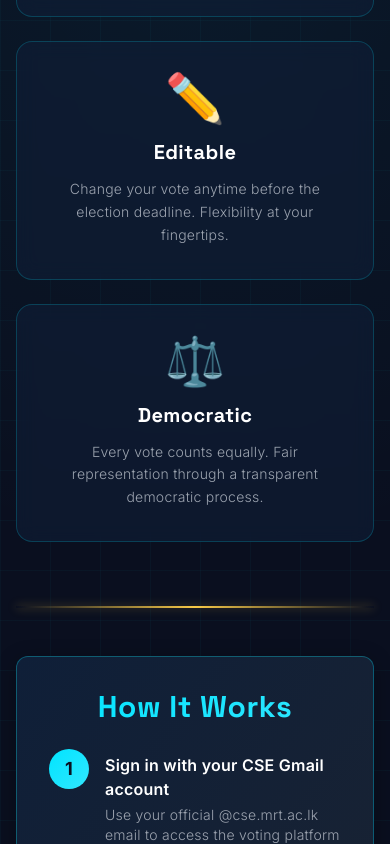
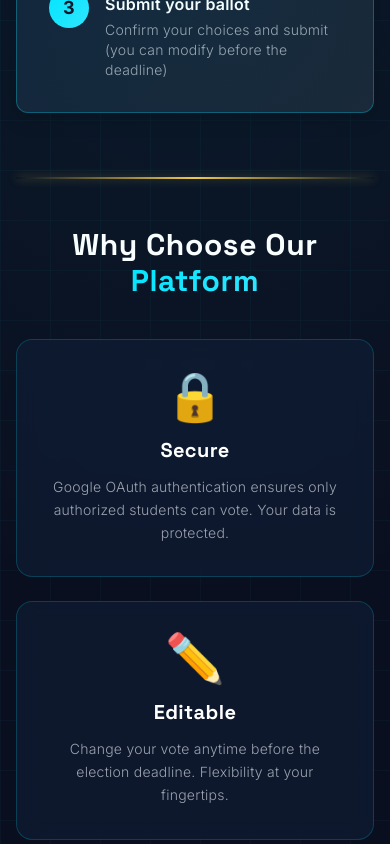
Before and after one commit to Ifaz-Ikram/CSE-Department-Representative-Election, a Next.js app: page / in a window 390 px wide. Shown: the part 1280-2124 px from the top of the page. Built offline with nearby package versions, Linux system fonts and the light colour scheme; no server answers.

Commit message:
feat: Initialize election platform with authentication, core pages, and UI components.

```diff
--- a/src/app/globals.css
+++ b/src/app/globals.css
@@ -411,15 +411,16 @@
 }
 
 .react-datepicker {
-  background-color: var(--navy-light);
-  border: 1px solid rgba(0, 229, 255, 0.3);
+  background-color: var(--navy-light) !important;
+  border: 1px solid rgba(0, 229, 255, 0.3) !important;
   border-radius: 0.75rem;
   font-family: 'Inter', sans-serif;
   box-shadow: 0 0 25px rgba(0, 229, 255, 0.2);
+  color: white !important;
 }
 
 .react-datepicker__header {
-  background-color: var(--navy-dark);
+  background-color: var(--navy-dark) !important;
   border-bottom: 1px solid rgba(0, 229, 255, 0.2);
   border-top-left-radius: 0.75rem;
   border-top-right-radius: 0.75rem;
@@ -429,12 +430,12 @@
 .react-datepicker__current-month,
 .react-datepicker-time__header,
 .react-datepicker__day-name {
-  color: var(--cyan);
+  color: var(--cyan) !important;
   font-weight: 600;
 }
 
 .react-datepicker__day {
-  color: white;
+  color: white !important;
   border-radius: 0.375rem;
 }
 
@@ -490,3 +491,54 @@
 .react-datepicker__triangle {
   display: none;
 }
+
+/* Additional overrides to force dark mode */
+.react-datepicker__month-container {
+  background-color: var(--navy-light) !important;
+}
+
+.react-datepicker__month {
+  background-color: var(--navy-light) !important;
+}
+
+.react-datepicker__week {
+  color: white !important;
+}
+
+.react-datepicker__day--outside-month {
+  color: #6b7280 !important;
+}
+
+.react-datepicker__header--time {
+  background-color: var(--navy-dark) !important;
+}
+
+.react-datepicker__time {
+  background-color: var(--navy-light) !important;
+}
+
+.react-datepicker__time-box {
+  background-color: var(--navy-light) !important;
+}
+
+.react-datepicker__time-list {
+  background-color: var(--navy-light) !important;
+}
+
+/* Force dark scrollbar for time list */
+.react-datepicker__time-list::-webkit-scrollbar {
+  width: 8px;
+}
+
+.react-datepicker__time-list::-webkit-scrollbar-track {
+  background: var(--navy-dark);
+}
+
+.react-datepicker__time-list::-webkit-scrollbar-thumb {
+  background: rgba(0, 229, 255, 0.3);
+  border-radius: 4px;
+}
+
+.react-datepicker__time-list::-webkit-scrollbar-thumb:hover {
+  background: rgba(0, 229, 255, 0.5);
+}
--- a/src/app/my-votes/page.tsx
+++ b/src/app/my-votes/page.tsx
@@ -1,7 +1,7 @@
 "use client";
 
 import { useSession } from "next-auth/react";
-import { useRouter } from "next/navigation";
+import { useRouter, useSearchParams } from "next/navigation";
 import { useEffect, useState } from "react";
 import Navigation from "@/components/Navigation";
 import GlowDivider from "@/components/GlowDivider";
@@ -37,6 +37,7 @@ interface Ballot {
 export default function MyVotesPage() {
     const { data: session, status } = useSession();
     const router = useRouter();
+    const searchParams = useSearchParams();
     const [ballots, setBallots] = useState<Ballot[]>([]);
     const [selectedBallotId, setSelectedBallotId] = useState<string | null>(null);
     const [loading, setLoading] = useState(true);
@@ -59,6 +60,15 @@ export default function MyVotesPage() {
             const data = await res.json();
             if (data.ballots) {
                 setBallots(data.ballots);
+
+                // Auto-select ballot if electionId is in URL
+                const electionId = searchParams.get("electionId");
+                if (electionId) {
+                    const ballot = data.ballots.find((b: Ballot) => b.election.id === electionId);
+                    if (ballot) {
+                        setSelectedBallotId(ballot.id);
+                    }
+                }
             }
             setLoading(false);
         } catch (error) {
--- a/src/app/page.tsx
+++ b/src/app/page.tsx
@@ -173,39 +173,9 @@ function HomeContent() {
             </div>
           </div>
 
-          {/* Features Section */}
-          <div className="mb-16">
-            <h3 className="text-3xl font-bold text-white text-center mb-10">
-              Why Choose Our <span className="text-gradient">Platform</span>
-            </h3>
-            <div className="grid md:grid-cols-3 gap-6">
-              <div className="glass-card text-center p-8 group">
-                <div className="text-5xl mb-4 group-hover:scale-110 transition-transform duration-300">🔒</div>
-                <h4 className="text-xl font-bold text-white mb-3">Secure</h4>
-                <p className="text-gray-400 text-sm leading-relaxed">
-                  Google OAuth authentication ensures only authorized students can vote. Your data is protected.
-                </p>
-              </div>
-              <div className="glass-card text-center p-8 group">
-                <div className="text-5xl mb-4 group-hover:scale-110 transition-transform duration-300">✏️</div>
-                <h4 className="text-xl font-bold text-white mb-3">Editable</h4>
-                <p className="text-gray-400 text-sm leading-relaxed">
-                  Change your vote anytime before the election deadline. Flexibility at your fingertips.
-                </p>
-              </div>
-              <div className="glass-card text-center p-8 group">
-                <div className="text-5xl mb-4 group-hover:scale-110 transition-transform duration-300">⚖️</div>
-                <h4 className="text-xl font-bold text-white mb-3">Democratic</h4>
-                <p className="text-gray-400 text-sm leading-relaxed">
-                  Every vote counts equally. Fair representation through a transparent democratic process.
-                </p>
-              </div>
-            </div>
-          </div>
-
-          <GlowDivider variant="gold" className="my-12" />
 
           {/* How It Works Section */}
+          <div className="mb-16">
             <div className="card-premium text-left max-w-3xl mx-auto">
               <h3 className="text-3xl font-bold text-gradient mb-6 text-center">How It Works</h3>
               <ol className="space-y-5">
@@ -248,6 +218,39 @@ function HomeContent() {
               </ol>
             </div>
           </div>
+
+          <GlowDivider variant="gold" className="my-12" />
+
+          {/* Features Section */}
+          <div className="mb-16">
+            <h3 className="text-3xl font-bold text-white text-center mb-10">
+              Why Choose Our <span className="text-gradient">Platform</span>
+            </h3>
+            <div className="grid md:grid-cols-3 gap-6">
+              <div className="glass-card text-center p-8 group">
+                <div className="text-5xl mb-4 group-hover:scale-110 transition-transform duration-300">🔒</div>
+                <h4 className="text-xl font-bold text-white mb-3">Secure</h4>
+                <p className="text-gray-400 text-sm leading-relaxed">
+                  Google OAuth authentication ensures only authorized students can vote. Your data is protected.
+                </p>
+              </div>
+              <div className="glass-card text-center p-8 group">
+                <div className="text-5xl mb-4 group-hover:scale-110 transition-transform duration-300">✏️</div>
+                <h4 className="text-xl font-bold text-white mb-3">Editable</h4>
+                <p className="text-gray-400 text-sm leading-relaxed">
+                  Change your vote anytime before the election deadline. Flexibility at your fingertips.
+                </p>
+              </div>
+              <div className="glass-card text-center p-8 group">
+                <div className="text-5xl mb-4 group-hover:scale-110 transition-transform duration-300">⚖️</div>
+                <h4 className="text-xl font-bold text-white mb-3">Democratic</h4>
+                <p className="text-gray-400 text-sm leading-relaxed">
+                  Every vote counts equally. Fair representation through a transparent democratic process.
+                </p>
+              </div>
+            </div>
+          </div>
+        </div>
       </main>
     </div>
   );
--- a/src/app/vote/page.tsx
+++ b/src/app/vote/page.tsx
@@ -824,7 +824,7 @@ export default function VotePage() {
                     </div>
                     {message.type === "success" && (
                       <Link
-                        href="/my-votes"
+                        href={`/my-votes?electionId=${selectedElectionId}`}
                         className="inline-flex items-center space-x-2 px-4 py-2 rounded-lg bg-cyan/20 border border-cyan/50 text-cyan hover:bg-cyan/30 transition-all text-sm font-medium"
                       >
                         <svg className="w-4 h-4" fill="currentColor" viewBox="0 0 20 20">
--- a/src/components/DateTimePicker.tsx
+++ b/src/components/DateTimePicker.tsx
@@ -54,6 +54,18 @@ export default function DateTimePicker({
                 wrapperClassName="w-full"
                 placeholderText="Select date and time..."
             />
+            {value && (
+                <div className="mt-2 text-sm text-cyan/80 font-mono">
+                    Selected: {value.toLocaleString('en-US', {
+                        month: 'long',
+                        day: 'numeric',
+                        year: 'numeric',
+                        hour: 'numeric',
+                        minute: '2-digit',
+                        hour12: true
+                    })}
+                </div>
+            )}
         </div>
     );
 }
--- a/src/components/ElectionCard.tsx
+++ b/src/components/ElectionCard.tsx
@@ -1,6 +1,6 @@
 "use client";
 
-import { useState, useEffect } from "react";
+import { useState, useEffect, useMemo } from "react";
 import Image from "next/image";
 
 interface Election {
@@ -28,11 +28,12 @@ export default function ElectionCard({ election, type, onClick }: ElectionCardPr
         seconds: number;
     } | null>(null);
 
-    const start = new Date(election.startTime);
-    const end = new Date(election.endTime);
+    // Memoize date objects to prevent infinite re-renders
+    const start = useMemo(() => new Date(election.startTime), [election.startTime]);
+    const end = useMemo(() => new Date(election.endTime), [election.endTime]);
+
+    // Determine status (calculate once per render)
     const now = new Date();
-
-    // Determine status
     const isActive = now >= start && now <= end;
     const isEnded = now > end;
     const isUpcoming = now < start;
@@ -112,7 +113,7 @@ export default function ElectionCard({ election, type, onClick }: ElectionCardPr
             </span>
         );
         btnConfig = {
-            text: timeRemaining ? `Starts in ${timeRemaining.hours}h ${timeRemaining.minutes}m` : "Upcoming",
+            text: timeRemaining ? `Starts in ${timeRemaining.hours}h ${timeRemaining.minutes}m ${timeRemaining.seconds}s` : "Upcoming",
             style: "bg-yellow-500/5 border-yellow-500/30 text-yellow-500 cursor-not-allowed opacity-80"
         };
     } else if (isEnded) {
@@ -160,7 +161,7 @@ export default function ElectionCard({ election, type, onClick }: ElectionCardPr
                     {badge}
                     {isActive && timeRemaining && (
                         <span className="text-cyan font-mono text-sm">
-                            Ends in {timeRemaining.hours}h {timeRemaining.minutes}m
+                            Ends in {timeRemaining.hours}h {timeRemaining.minutes}m {timeRemaining.seconds}s
                         </span>
                     )}
                     {isUpcoming && (
```
Lines whose indentation alone changed are shown as unchanged.
